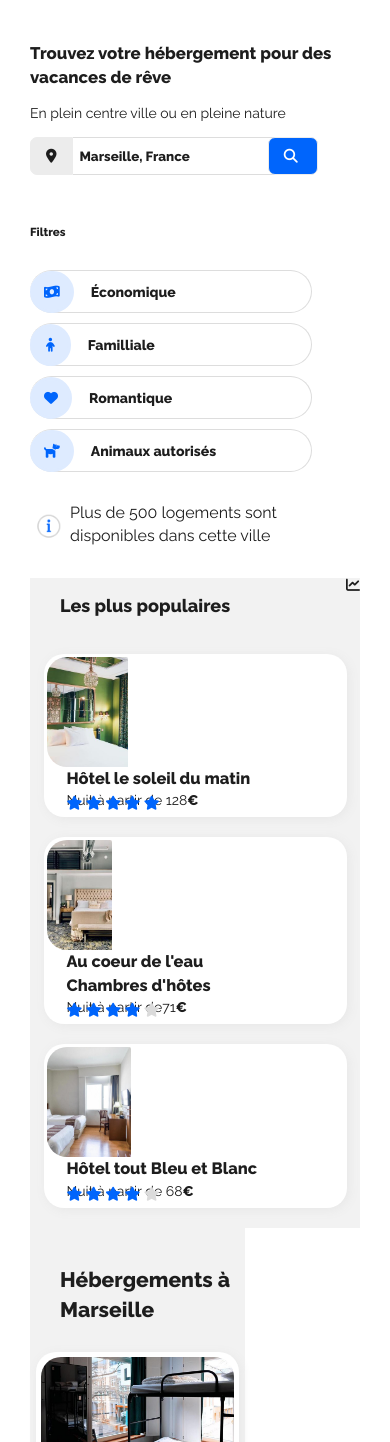
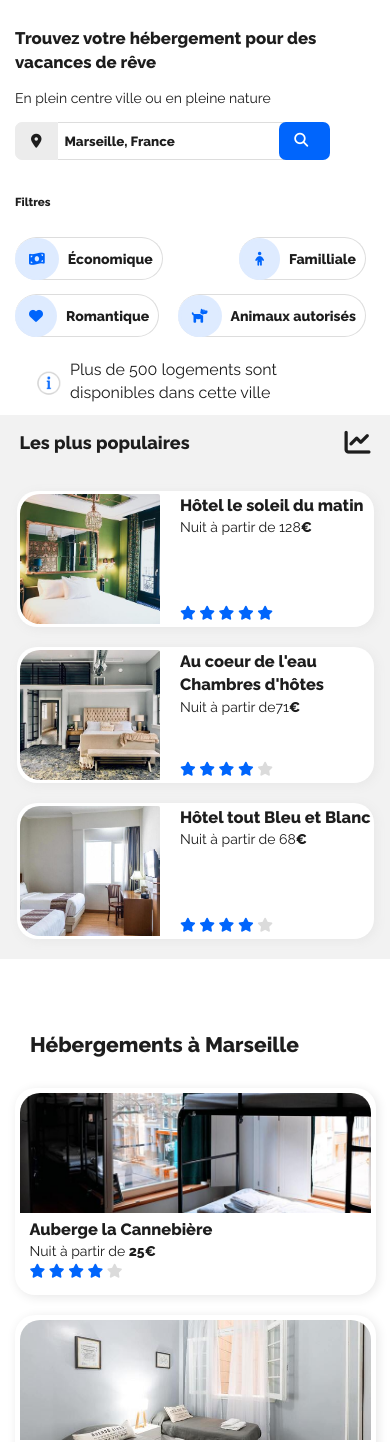
Before and after one commit to Re3al/RegisAlphonse_2_14052021, a plain HTML site: page index.html in a window 390 px wide. Shown: the part 118-1560 px from the top of the page. Drawn offline with Linux system fonts and the light colour scheme.

Commit message:
Section hébergements - firefox

```diff
--- a/index.html
+++ b/index.html
@@ -96,7 +96,7 @@
           <div class="carte">
               <a href="#">
             <div class="hebergements_banniere">
-              <img src="images/hebergements/4_small/marcus-loke-WQJvWU_HZFo-unsplash.jpg"/>
+              <img src="images/hebergements/4_small/marcus-loke-WQJvWU_HZFo-unsplash.jpg" alt="Auberge la Cannebière" title="Auberge la Cannebière"/>
             </div>
             <h3>Auberge la Cannebière</h3>
             <p>Nuit à partir de <strong>25€</strong></p>
@@ -112,7 +112,7 @@
           <div class="carte">
               <a href="#">
             <div class="hebergements_banniere">
-                <img src="images/hebergements/4_small/fred-kleber-gTbaxaVLvsg-unsplash.jpg"/>
+                <img src="images/hebergements/4_small/fred-kleber-gTbaxaVLvsg-unsplash.jpg" alt="Hotel du port" title="Hotel du port"/>
             </div>
             <h3>Hôtel du port</h3>
             <p>Nuit à partir de 52<strong>€</strong></p>
@@ -128,7 +128,7 @@
           <div class="carte">
               <a href="#">
             <div class="hebergements_banniere">
-                <img src="images/hebergements/4_small/reisetopia-B8WIgxA_PFU-unsplash.jpg"/>
+                <img src="images/hebergements/4_small/reisetopia-B8WIgxA_PFU-unsplash.jpg" alt="Hotel les mouettes" title="Hotel les mouettes"/>
             </div>
             <h3>Hôtel les mouettes</h3>
             <p>Nuit à partir de76 <strong>€</strong></p>
@@ -144,7 +144,7 @@
           <div class="carte">
               <a href="#">
             <div class="hebergements_banniere">
-                <img src="images/hebergements/4_small/annie-spratt-Eg1qcIitAuA-unsplash.jpg"/>
+                <img src="images/hebergements/4_small/annie-spratt-Eg1qcIitAuA-unsplash.jpg" alt="Hotel de la mer" title="Hotel de la mer"/>
             </div>
             <h3>Hôtel de la mer</h3>
             <p>Nuit à partir de 46<strong>€</strong></p>
@@ -160,7 +160,7 @@
           <div class="carte">
               <a href="#">
             <div class="hebergements_banniere">
-                <img src="images/hebergements/4_small/nicate-lee-kT-ZyaiwBe0-unsplash.jpg"/>
+                <img src="images/hebergements/4_small/nicate-lee-kT-ZyaiwBe0-unsplash.jpg" alt="Auberge le Panier" title="Auberge le Panier"/>
             </div>
             <h3>Auberge Le Panier</h3>
             <p>Nuit à partir de <strong>23€</strong></p>
@@ -173,10 +173,11 @@
             </div>
             </a>
           </div>
-          <div class="carte">
+
+            <div class="carte">
               <a href="#">
             <div class="hebergements_banniere">
-                <img src="images/hebergements/4_small/febrian-zakaria-sjvU0THccQA-unsplash.jpg"/>
+                <img src="images/hebergements/4_small/febrian-zakaria-sjvU0THccQA-unsplash.jpg" alt="Hotel chez Amina" title="Hotel chez Amina"/>
             </div>
             <h3>Hôtel chez Amina</h3>
             <p>Nuit à partir de 96<strong>€</strong></p>
@@ -200,8 +201,8 @@
           <h2>Les plus populaires</h2>
             <i class="fas fa-chart-line"></i>
         </div>
-        <div class="carte">
-            <a href="#">
+        <a href="#"><div class="carte">
+
           <div class="hebergements_banniere">
               <img src="images/hebergements/4_small/emile-guillemot-Bj_rcSC5XfE-unsplash.jpg" alt="Hotel le soleil du matin" title="Hotel le soleil du matin"/>
           </div>
@@ -216,10 +217,12 @@
               <i class="fas fa-star active"></i>
             </div>
           </div>
-          </a>
+
         </div>
+        </a>
+        <a href="#">
         <div class="carte">
-            <a href="#">
+
           <div class="hebergements_banniere">
                 <img src="images/hebergements/4_small/aw-creative-VGs8z60yT2c-unsplash.jpg" alt="Au coeur de l'eau Chambres d'hôtes" title="Au coeur de l'eau Chambres d'hôtes"/>
           </div>
@@ -239,8 +242,9 @@
           </div>
         </div>
         </a>
-        <div class="carte">
-            <a href="#">
+        <a href="#">
+          <div class="carte">
+
           <div class="hebergements_banniere">
                 <img src="images/hebergements/4_small/febrian-zakaria-M6S1WvfW68A-unsplash.jpg" alt="Hotel tout Bleu et Blanc" title="Hotel tout Bleu et Blanc"/>
           </div>
@@ -255,9 +259,11 @@
               <i class="fas fa-star"></i>
             </div>
           </div>
+
         </div>
-        </a>
+       </a>
       </div>
+
     </section>
     <!-- Section activités-->
     <section class="activite" id="activite">
@@ -275,7 +281,7 @@
         <div class="two-column">
           <div class="carte_two_rows">
             <a href="#">
-            <div class="hebergements_banniere">
+            <div class="hebergements_banniere pomegues">
                 <img src="images/activites/4_small/paul-hermann-QFTrLdQIRhI-unsplash.jpg" alt="Fort de Pomègues" title="Fort de Pomègues"/>
             </div>
             <p>Fort de Pomègues</p>
@@ -301,7 +307,7 @@
         <div class="two-column">
           <div class="carte_two_rows">
             <a href="#">
-            <div class="hebergements_banniere">
+            <div class="hebergements_banniere notredame">
                 <img src="images/activites/4_small/florian-wehde-xW9e8gdotxI-unsplash.jpg" alt="Notre-Dame-de-la-Garde" title="Notre-Dame-de-la-Garde"/>
             </div>
             <p>Notre-Dame-de-la-garde</p>
@@ -309,7 +315,7 @@
           </div>
           <div class="carte_two_rows">
             <a href="#">
-            <div class="hebergements_banniere">
+            <div class="hebergements_banniere longchamp">
                 <img src="images/activites/4_small/lena-paulin-wH2-EJoDcV0-unsplash.jpg" alt="Parc Longchamp" title="Parc Longchamp"/>
             </div>
             <p>Parc Longchamp</p>
--- a/style.css
+++ b/style.css
@@ -1,4 +1,7 @@
 /*Style */
+html{
+    overflow-x: hidden;
+}
 body{
     font-family: 'Raleway', sans-serif;
     font-size: 14px;
@@ -52,7 +55,6 @@ a, a:visited{
 .navigation li a, a:visited
 {
     text-decoration: none;
-
 }
 
 a.active{color: #0065FC;font-weight: 800;
@@ -74,7 +76,7 @@ a:hover{
     background-color: rgb(236, 236, 236);
     padding: 8px 15px;
     border-radius: 7px 0px 0px 7px;
-    border: 1px solid rgb(236, 236, 236) !important;
+    border: 1px solid #ECECEC;
 }
 .bouton_recherche div i
 {
@@ -117,19 +119,19 @@ section.filtres
 
 .filtres > div
 {
+    border-radius: 30px;
     display: flex;
-    border-radius: 30px;
-    border-top: 1px solid #DDDDDD;
-    border-right: 1px solid #DDDDDD;
-    border-bottom: 1px solid #DDDDDD;
+    border: 1px solid #DDDDDD;
+    border-left: none;
     margin-right: 30px;
     align-items: center;
     height: 41px;
 }
+
 .filtres > div > i
 {
     background-color: #DEEBFF;
-    border: 3px solid #DEEBFF;
+    border: 3px solid #deebfffd;
     border-radius: 30px;
     padding: 11px;
     color: #0065FC;
@@ -137,9 +139,7 @@ section.filtres
 .filtres > div > i:hover
 {
     background-color: #F2F2F2;
-    border: 3px solid #F2F2F2;
-    border-radius: 30px;
-    padding: 11px;
+    border: 3px solid #f2f2f2fd;
     color: rgb(59, 59, 59);
 }
 .filtres div:nth-child(0n+3) > i
@@ -169,10 +169,14 @@ section.filtres
     font-weight: 400;
     margin: 0;
 }
+.titrage_populaire i {
+    font-size: 26px;
+}
 .titrage_populaire
 {
     display: flex;
     justify-content: space-between;
+    align-items: center;
 }
 .titrage_populaire img
 {
@@ -230,6 +234,15 @@ section.filtres
     border-radius: 20px 20px 0 0;
     object-fit: cover;
     height: 120px;
+}
+.pomegues img {
+    height: 182px;
+}
+.notredame img {
+    height: 142px;
+}
+.longchamp img {
+    height: 160px;
 }
 .carte h3, .carte p, .carte .rank
 {
@@ -314,19 +327,14 @@ section.filtres
     margin-bottom: 20px;
 
 }
-.carte_one_colonne div
-{
 
-    height: 300px!important;
-    padding-bottom:20px;
-}
 .carte_one_colonne .hebergements_banniere img
 {
 
     width: 100%;
     border-radius: 20px 20px 0 0;
     object-fit: cover;
-    height: 320px;
+    height: 400px;
 }
 
 .carte_one_colonne, .two-column
@@ -345,15 +353,9 @@ section.filtres
 }
 
 
-.pomegues {
-    background-image: url(images/activites/2_large/paul-hermann-QFTrLdQIRhI-unsplash.jpg);
-}
-
 .contenaire_activites .hebergements_banniere {
     display: block;
-    background-color: black;
     width: 100%;
-    height: 119px;
     border-radius: 20px 20px 0 0;
     background-size: cover;
     background-position-y: 42%;
@@ -404,34 +406,20 @@ footer ul li >a
 }
 
 
-@media (max-width: 950px) {
+@media (max-width: 990px) {
     .navigation {
-        display: flex;
-        flex-wrap: wrap;
         width: 60%;
         justify-content: flex-end;
         margin-right: 30px;
     }
     .hebergements {
-        display: flex;
-        justify-content: space-around;
         flex-direction: column;
+        align-items: center;
     }
-    .contenaire_hebergement
-     {
-        margin: auto;
-
-    }
-    .contenaire_hebergement_populaire
-     {
-        width: 60%;
-        padding: 34px;
-        margin: 30px auto;
-    }
-
     .contenaire_hebergement {
         width: 80%;
         padding: 34px;
+        margin: auto;
     }
     .contenaire_hebergement_populaire {
         width: 80%;
@@ -442,16 +430,12 @@ footer ul li >a
     {
         margin-bottom: 30px;
     }
-    .hebergements > div {
-        margin: 20px 30px;
-        background-color: #F2F2F2;
-        border-radius: 20px;
-    }
-    .contenaire_hebergement_populaire {
+    .hebergements > div:first-child, .contenaire_hebergement_populaire   {
         width: 82%;
         padding: 34px;
         margin: 30px auto;
     }
+
 
 }
 @media (max-width: 800px) {
@@ -531,10 +515,12 @@ footer ul li >a
 
     section.filtres {
         display: flex;
-        width: 80%;
-        flex-direction: column;
+        width: 90%;
         font-weight: 800;
         flex-wrap: wrap;
+        flex-direction: row;
+        justify-content: space-between;
+
     }
 
     .filtres > div {
@@ -543,12 +529,23 @@ footer ul li >a
         border-top: 1px solid #DDDDDD;
         border-right: 1px solid #DDDDDD;
         border-bottom: 1px solid #DDDDDD;
-        margin-right: 30px;
-        align-items: center;
         height: 41px;
-        margin-top: 10px;
+        margin: 7px 0px;
+        width: max-content;
+
+    }
+
+    .filtres p {
+        margin: 0px 9px;
+    }
+    .filtres h5 {
+        width: 100%;
     }
     /** Style global **/
+
+    .recherche_hebergement, .filtres {
+        margin: 15px;
+    }
 
     .carte {
         background-color: white;
@@ -565,12 +562,23 @@ footer ul li >a
         border-radius: 0;
     }
 
+    .titrage_populaire {
+        display: flex;
+        justify-content: space-between;
+        align-items: center;
+        width: 90%;
+        margin: auto;
+    }
+
+    .hebergements > div:first-child {
+        width: 100%;
+    }
 
     .contenaire_hebergement_populaire .hebergements_banniere img {
         width: 100%;
         border-radius: 20px 2px 0 20px;
         object-fit: cover;
-    height: 110px;
+        height: 130px;
     }
     .carte_one_colonne, .carte_two_rows {
         background-color: white;
@@ -604,6 +612,10 @@ footer ul li >a
         padding: 10px;
     }
 
+    .pomegues img, .longchamp img, .notredame img, .carte_one_colonne .hebergements_banniere img {
+        height: 120px;
+    }
+
     .carte_one_colonne, .carte_two_rows {
         background-color: white;
         border-radius: 20px;
@@ -624,9 +636,16 @@ footer ul li >a
         justify-content: center;
         margin: 0px;
     }
+    .hebergements > div:first-child
+    {
+        background-color: #fff;
 
+    }
+    .hebergements > div:first-child, .contenaire_hebergement_populaire {
+        margin: 0px;
+    }
     .contenaire_hebergement_populaire h2 {
-        padding-left: 30px;
+        padding-left: 0px;
         font-size: 18px;
     }
     .contenaire_hebergement_populaire .carte {
@@ -634,6 +653,7 @@ footer ul li >a
         display: flex;
         margin: 20px auto;
         padding: 3px;
+        height: 130px;
     }
     .contenu_populaire .rank {
         position: absolute;
@@ -643,6 +663,7 @@ footer ul li >a
         display: flex;
         justify-content: space-around;
         flex-direction: column-reverse;
+        margin: 10px 0;
     }
     .bouton_recherche {
         display: flex;
@@ -658,6 +679,7 @@ footer ul li >a
         position: relative;
         right: 9px;
     }
+
     .bouton_recherche .loop i
     {
 
@@ -673,7 +695,7 @@ footer ul li >a
         width: 100%;
         border-radius: 20px 20px 0 0;
         object-fit: cover;
-        height: 160px;
+
     }
     footer {
         display: flex;
```
Lines whose indentation alone changed are shown as unchanged.
